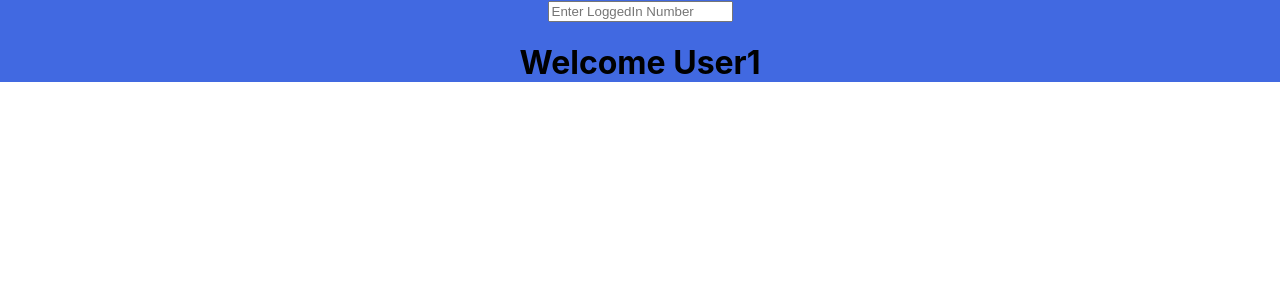
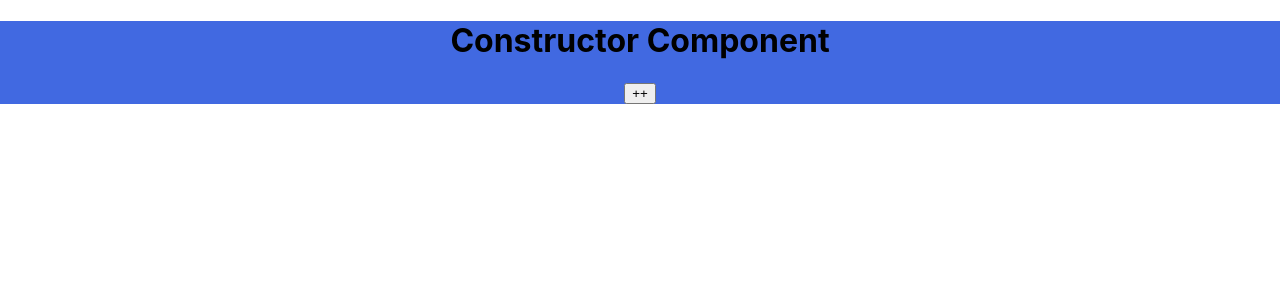
Before and after one commit to moloy900/react-pratice-app-1, a React (Create React App) app: page / in a window 1280 px wide. Shown: the top 300 px of the page. Built offline with nearby package versions, Linux system fonts and the light colour scheme.

Commit message:
constructor lifecycle-class component-1

```diff
--- a/src/App.js
+++ b/src/App.js
@@ -1,12 +1,12 @@
 import "./App.css";
 import React from "react";
-import Condition from './components/condition'
+import Constructor from './life-cycle-methods/constructor'
 
 
 export default function App(){
   return(
     <div className="App">
-    <Condition/>
+      <Constructor/>
 
     </div>
   )
--- /dev/null
+++ b/src/life-cycle-methods/constructor.js
@@ -0,0 +1,28 @@
+import React, { Component } from "react";
+
+class Constructor extends Component {
+  constructor() {
+    super();
+    this.state = {
+      count: null,
+    };
+    // console.log(this);
+    this.data = this.handleClick.bind(this);
+  }
+
+  handleClick() {
+    this.setState({ count: this.state.count + 1 });
+  }
+
+  render() {
+    return (
+    <div>
+        <h1>Constructor Component</h1>
+        <p>{this.state.count}</p>
+        <button onClick={this.data}>++</button>
+    </div>
+    );
+  }
+}
+
+export default Constructor;
```
